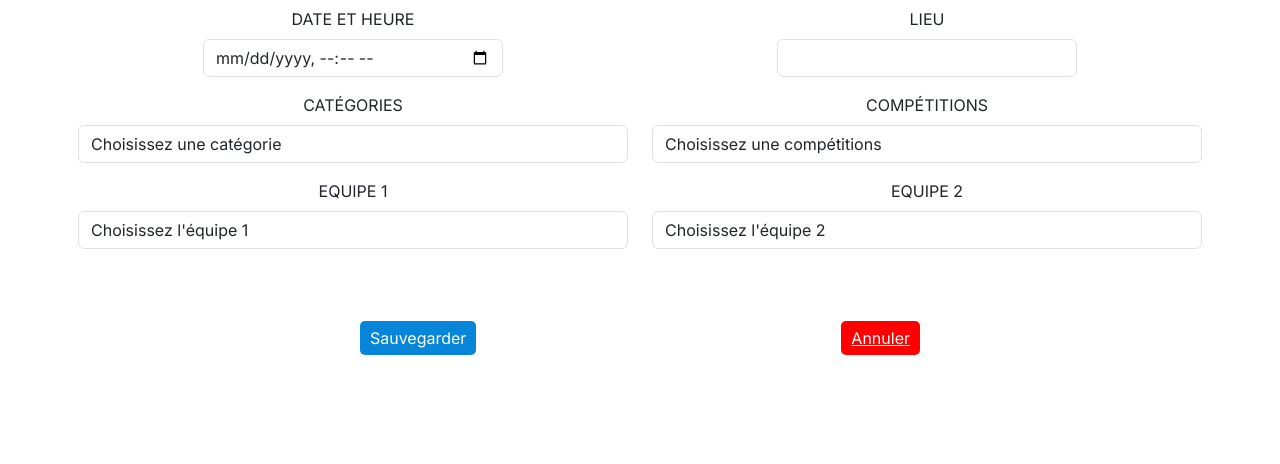
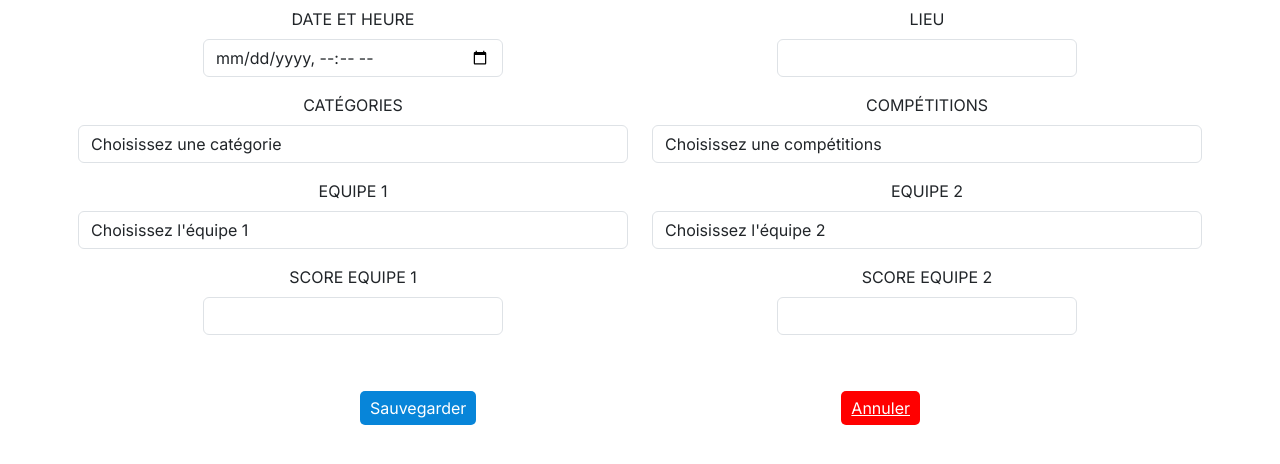
Before and after one commit to AllanDHS/CSG-USL, a PHP site: page /controllers/controller-ajoutmatch.php in a window 1280 px wide. Shown: the part 239-703 px from the top of the page. Run offline with PHP 8.4, Linux system fonts and the light colour scheme; data that the repository does not hold is empty; some libraries are stand-ins or nearby versions.

Commit message:
AjoutInputScoreFormAjoutMatch

```diff
--- a/controllers/controller-ajoutmatch.php
+++ b/controllers/controller-ajoutmatch.php
@@ -18,47 +18,61 @@ $errors = [];
 $showForm = true;
 
 
-if ($_SERVER['REQUEST_METHOD'] == 'POST'){
+if ($_SERVER['REQUEST_METHOD'] == 'POST') {
 
-    if (isset($_POST['mat_date'])){
+    if (isset($_POST['mat_date'])) {
 
-        if (empty($_POST['mat_date'])){
+        if (empty($_POST['mat_date'])) {
             $errors['mat_date'] = 'Champs obligatoire';
         }
     }
 
-    if (isset($_POST['mat_place'])){
 
-        if (empty($_POST['mat_place'])){
+    if (empty($_POST['mat_place'])) {
         $errors['mat_place'] = 'Champs obligatoire';
-        } else if (!preg_match(REGEX_NAME, $_POST['mat_place'])){
-            $errors['lieu'] = 'Le lieu n\'est pas valide';
-        }
+    } else if (!preg_match(REGEX_NAME, $_POST['mat_place'])) {
+        $errors['mat_place'] = 'Le lieu n\'est pas valide';
     }
 
-    if (!isset($_POST['cat_id'])){
+
+    if (!isset($_POST['cat_id'])) {
         $errors['cat_id'] = 'Champs obligatoire';
     }
 
-    if (!isset($_POST['com_id'])){
+    if (!isset($_POST['com_id'])) {
         $errors['com_id'] = 'Champs obligatoire';
     }
 
-    if (!isset($_POST['equ_id'])){
+    if (!isset($_POST['equ_id'])) {
         $errors['equ_id'] = 'Champs obligatoire';
     }
 
-    if (!isset($_POST['equ_id_equipes'])){
+    if (!isset($_POST['equ_id_equipes'])) {
         $errors['equ_id_equipes'] = 'Champs obligatoire';
-
     }
 
 
-    if (isset($_POST['equ_id_equipes']) && (isset($_POST ['equ_id']))){
+    if (isset($_POST['equ_id_equipes']) && (isset($_POST['equ_id']))) {
 
         if ($_POST['equ_id_equipes'] == $_POST['equ_id'])
             $errors['equ_id_equipes'] = 'Les équipes doivent être différentes';
     }
+
+    // if (empty($_POST['score_equipe1'])) {
+    //     $errors['score_equipe1'] = 'Champs obligatoire';
+    // } if ($_POST['score_equipe1'] < 0) {
+    //     $errors['score_equipe1'] = 'Le score ne peut pas être négatif';
+    // } else if (strlen($_POST['score_equipe1']) > 2 ){
+    //     $errors['score_equipe1'] = 'Le score ne peut pas faire plus de 2 caracteres';}
+
+    // if (empty($_POST['score_equipe2'])) {
+    //     $errors['score_equipe2'] = 'Champs obligatoire';
+    // } else if ($_POST['score_equipe2'] < 0 ) {
+    //     $errors['score_equipe2'] = 'Le score ne peut pas être négatif';
+    // } else if (strlen($_POST['score_equipe2']) > 2 ){
+    //     $errors['score_equipe2'] = 'Le score ne peut pas faire plus de 2 caracteres';
+    // }
+
 
     if (count($errors) == 0) {
         $showForm = false;
@@ -67,9 +81,6 @@ if ($_SERVER['REQUEST_METHOD'] == 'POST'){
         $match = new Matchs();
         $match->addMatch($_POST);
     }
-
-
-
 }
 
 
@@ -81,5 +92,3 @@ if ($_SERVER['REQUEST_METHOD'] == 'POST'){
 
 
 include "../views/ajoutmatch.php";
-
-?>
--- a/models/match.php
+++ b/models/match.php
@@ -75,10 +75,8 @@ class Matchs
                 NATURAL JOIN
                 `competitions`
                 NATURAL JOIN
-                `categories_equipes`
-                WHERE
-                `score_equipe1` IS NULL
-                AND `score_equipe2` IS NULL';
+                `categories_equipes`';
+
 
 
             // Préparation de la requête
--- a/views/ajoutmatch.php
+++ b/views/ajoutmatch.php
@@ -17,14 +17,14 @@
                 <div class="col">
                     <div class="form-group ">
                         <label for="mat_date" class="mb-2 text-uppercase">Date et heure</label>
-                    <input type="datetime-local" class="form-control classMargin" name="mat_date" id="mat_date" value="<?=isset ($_POST['mat_date']) ? $_POST['mat_date'] : " "?>">
+                        <input type="datetime-local" class="form-control classMargin" name="mat_date" id="mat_date" value="<?= isset($_POST['mat_date']) ? $_POST['mat_date'] : " " ?>">
                         <span class="text-danger fs-5"><?= $errors['mat_date'] ?? "" ?></span>
                     </div>
                 </div>
                 <div class="col">
                     <div class="form-group">
                         <label for="mat_place" class="mb-2 text-uppercase">Lieu</label>
-                    <input type="text" class="form-control classMargin" name="mat_place" id="mat_place" value="<?= isset ($_POST['mat_place']) ? $_POST['mat_place'] : " "?>">
+                        <input type="text" class="form-control classMargin" name="mat_place" id="mat_place" value="<?= isset($_POST['mat_place']) ? $_POST['mat_place'] : "" ?>">
                         <span class="text-danger fs-5"><?= $errors['mat_place'] ?? "" ?></span>
                     </div>
                 </div>
@@ -93,6 +93,18 @@
                     </div>
                 </div>
             </div>
+            <div class="row">
+                <div class="col">
+                    <label for="score_equipe1" class="mb-2 text-uppercase">Score equipe 1</label>
+                    <input type="number" class="form-control classMargin" name="score_equipe1" id="score_equipe1" value="<?= isset($_POST['score_equipe1']) ? $_POST['score_equipe1'] : " " ?>">
+                    <span class="text-danger fs-5"><?= $errors['score_equipe1'] ?? "" ?></span>
+                </div>
+                <div class="col">
+                    <label for="score_equipe2" class="mb-2 text-uppercase">Score equipe 2</label>
+                    <input type="number" class="form-control classMargin" name="score_equipe2" id="score_equipe2" value="<?= isset($_POST['score_equipe2']) ? $_POST['score_equipe2'] : " " ?>">
+                    <span class="text-danger fs-5"><?= $errors['score_equipe2'] ?? "" ?></span>
+                </div>
+            </div>
         </div>
 
         <div class="d-flex justify-content-evenly mt-5">
--- a/views/listematch.php
+++ b/views/listematch.php
@@ -15,8 +15,11 @@
                     <th scope="col">Compétitions</th>
                     <th scope="col">Catégories</th>
                     <th scope="col">Lieu</th>
+                    <th scope="col">Score Equipe 1</th>
+                    <th scope="col">Score Equipe 2</th>
                     <th scope="col"></th>
                     <th scope="col"></th>
+
                 </tr>
             </thead>
             <tbody>
@@ -29,6 +32,8 @@
                         <td><?= htmlspecialchars($battle['com_name']); ?></td>
                         <td><?= htmlspecialchars($battle['cat_name']); ?></td>
                         <td><?= htmlspecialchars($battle['mat_place']); ?></td>
+                        <td><?=$battle['score_equipe1']; ?></td>
+                        <td><?=$battle['score_equipe2']; ?></td>
                         <td>
                             <div class="d-grid gap-2 d-md-flex justify-content-md-end">
                                 <a href="../controllers/controller-modifyMatch.php?idBattle=<?=$battle['bat_id']?>"><button class="btnModify">Modifier</button></a>
```
Lines whose indentation alone changed are shown as unchanged.
